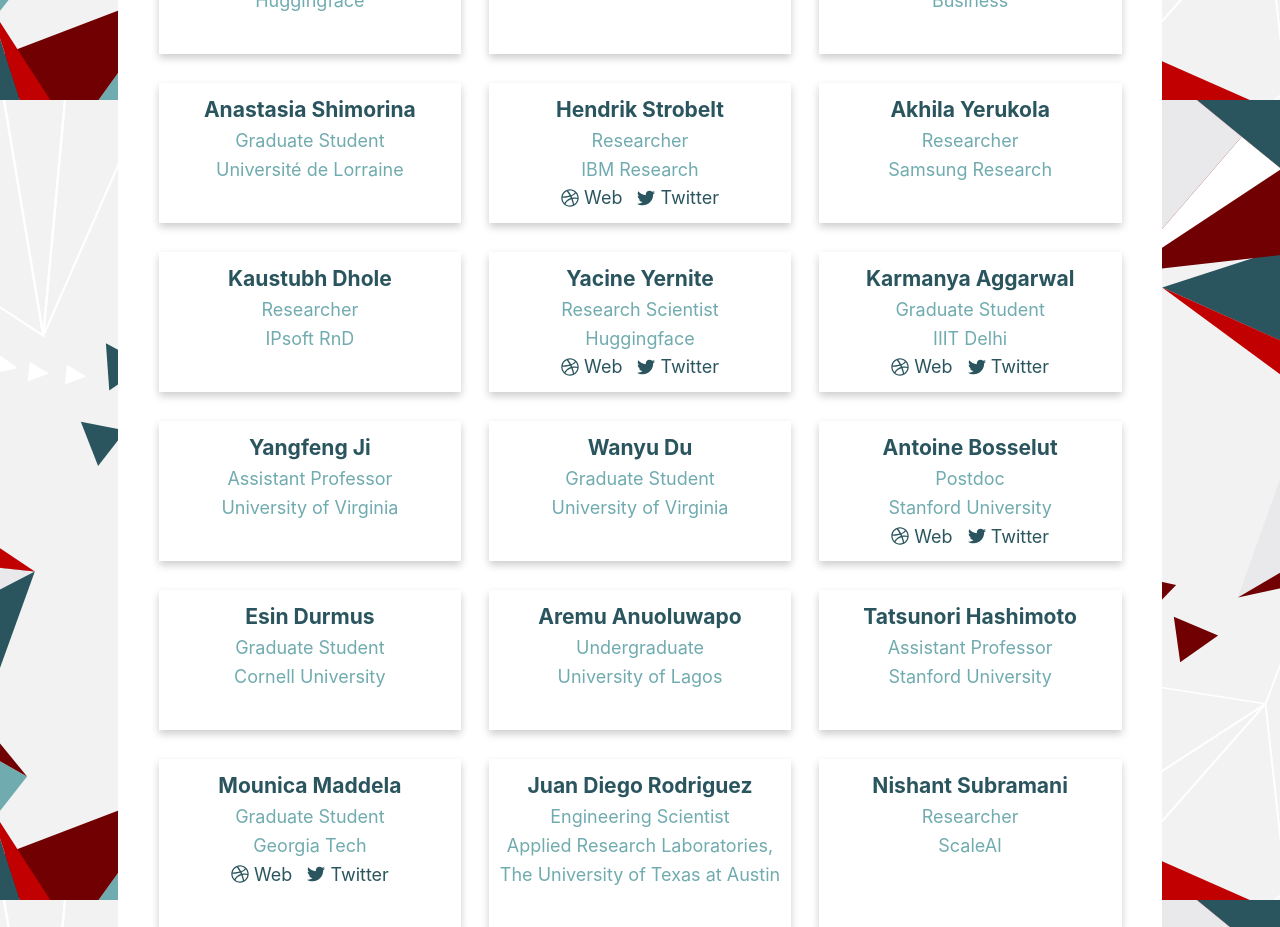
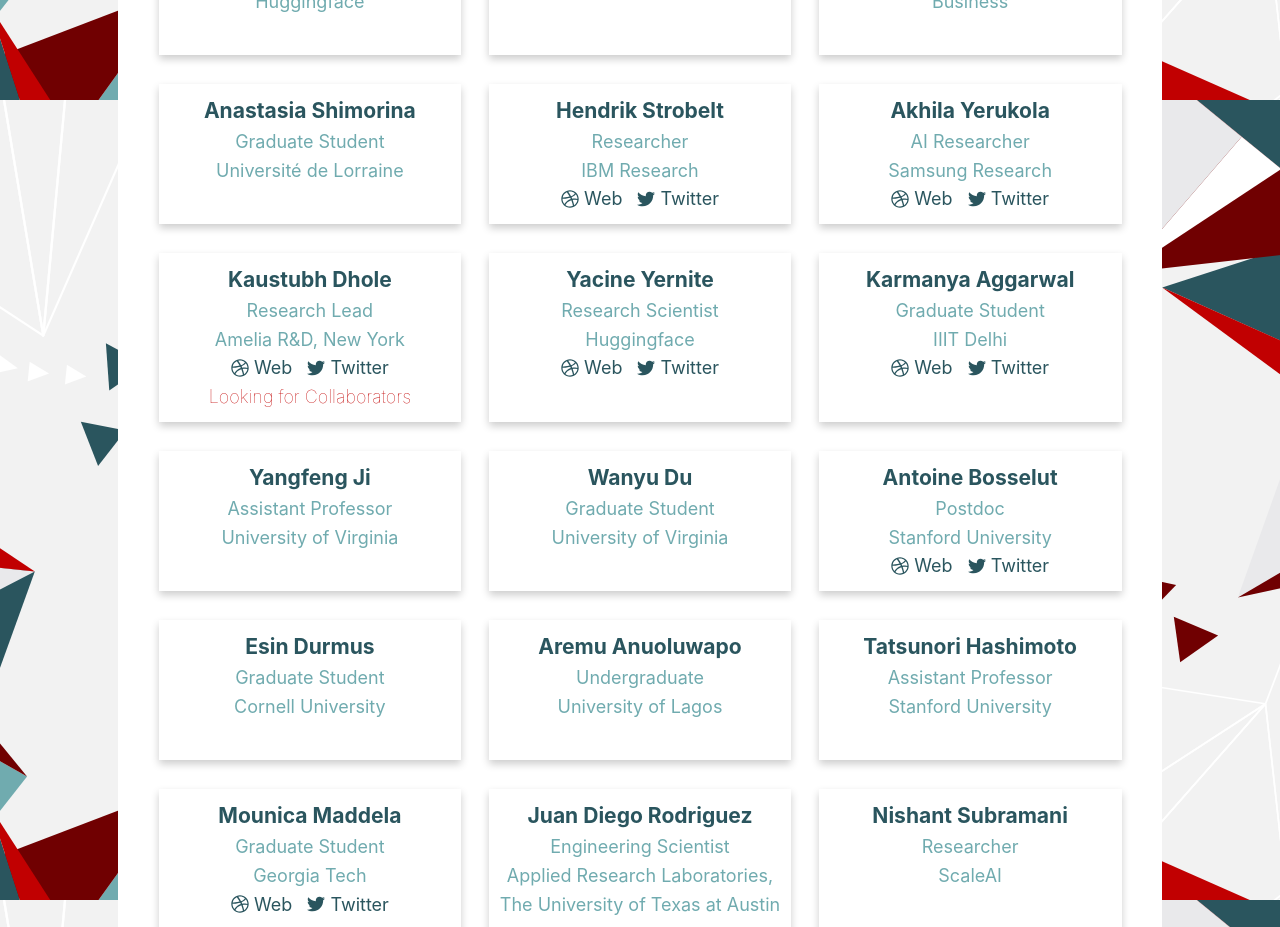
Before and after one commit to GEM-benchmark/GEM-benchmark.github.io, a Next.js app in the folder web/: page /team in a window 1280 px wide. Shown: the part 2300-3227 px from the top of the page. Built offline with nearby package versions, Linux system fonts and the light colour scheme.

Commit message:
team and favicon update

```diff
--- a/web/components/layout.module.css
+++ b/web/components/layout.module.css
@@ -11,7 +11,6 @@
   display: flex;
   flex-direction: column;
   align-items: center;
-  height: 3rem;
 }
 
 .backToHome {
--- a/web/data/team.yaml
+++ b/web/data/team.yaml
@@ -85,11 +85,11 @@ members:
     twitter: '@dipanjand'
     note: ''
   - name: Kaustubh Dhole
-    position: Researcher
-    organization: IPsoft RnD
-    website: ''
-    twitter: ''
-    note: ''
+    position: Research Lead
+    organization: Amelia R&D, New York
+    website: 'https://in.linkedin.com/in/kaustubh-dhol%C3%A9-3929b32a'
+    twitter: '@KaustubhDhole'
+    note: 'Looking for Collaborators'
   - name: Wanyu Du
     position: Graduate Student
     organization: University of Virginia
@@ -319,10 +319,10 @@ members:
     twitter: '@YJernite'
     note: ''
   - name: Akhila Yerukola
-    position: Researcher
+    position: AI Researcher
     organization: Samsung Research
-    website: ''
-    twitter: ''
+    website: 'http://akhila-yerukola.github.io/'
+    twitter: '@akhila-yerukola'
     note: ''
   - name: Jiawei Zhou
     position: Graduate Student
```
Also changed, not shown: 1 other file (tests, documents, lock files or other folders).
